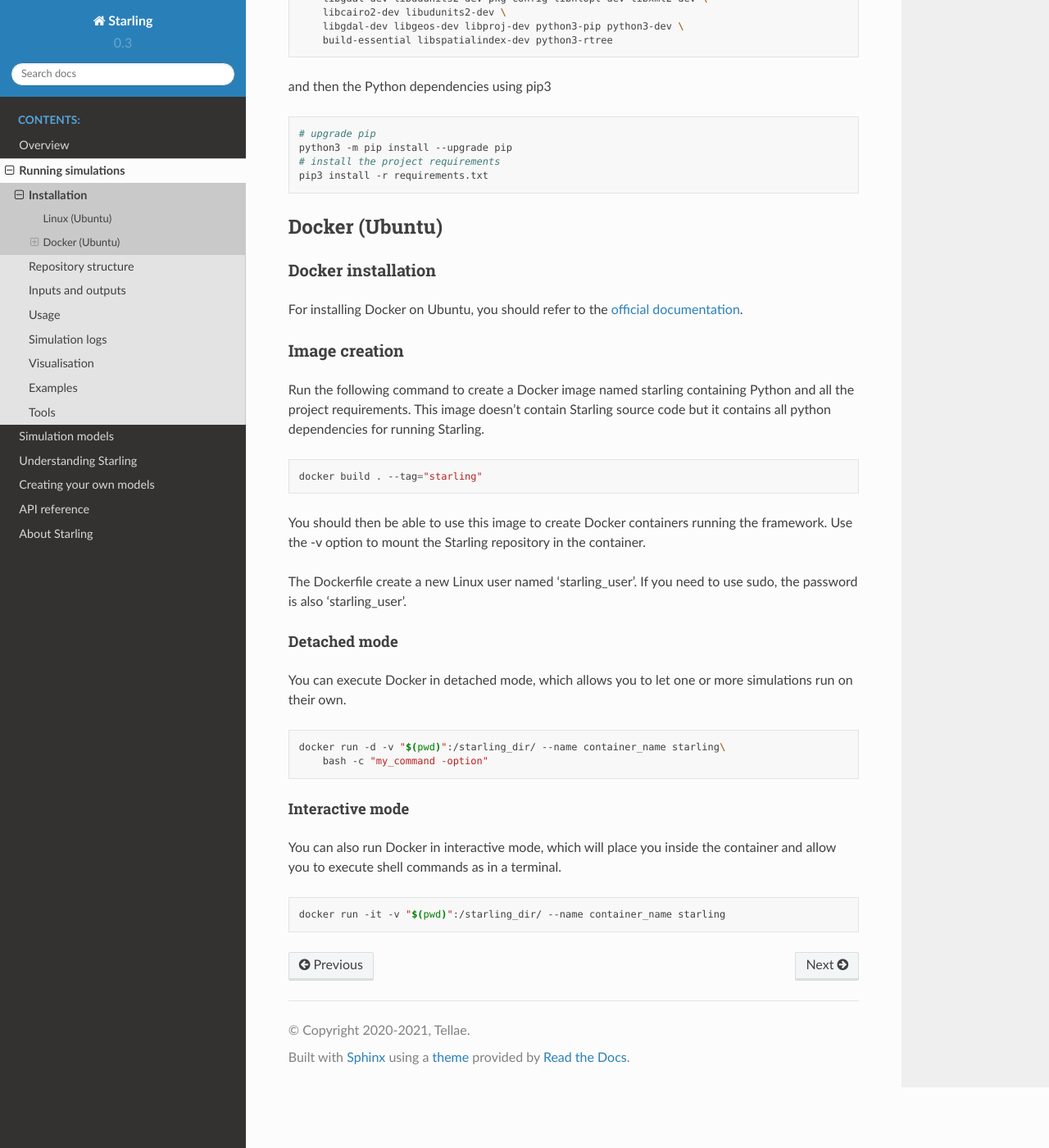
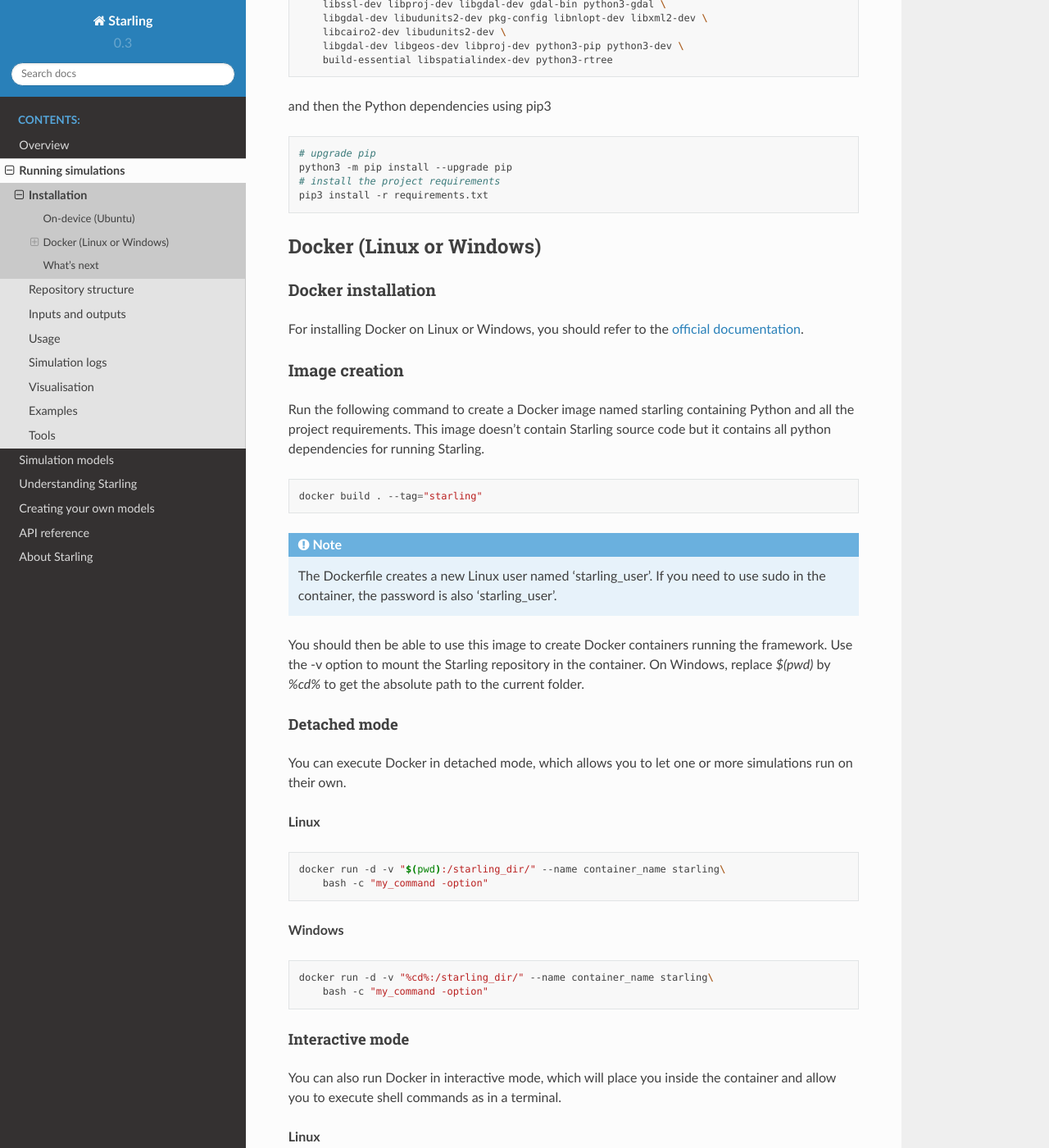
Before and after one commit to tellae/starling, a Sphinx documentation site: the page built from docs/run/install.rst, in a window 1280 px wide and 1400 px high, scrolled down 603 px. Shown: the whole window at 82% size. Built offline with Sphinx 7.4.7 and the Read the Docs theme 2.0.0, drawn with Linux system fonts in a browser that asks for light colours; pages that are not in the unit, such as notebooks, are missing from menus; some of the changed text lies outside the part shown.

Commit message:
feat: added support and doc for running Starling on Windows

```diff
--- a/docs/run/install.rst
+++ b/docs/run/install.rst
@@ -11,12 +11,12 @@ First, you must clone Starling locally from `the github project <https://github.
     git clone https://github.com/tellae/starling.git
 
 Then, you can either install dependencies directly on your Linux or
-use a Docker container.
+use a Docker container (Linux or Windows).
 
 We recommend the Linux installation for development and the Docker installation for running simulations.
 
-Linux (Ubuntu)
-==============
+On-device (Ubuntu)
+==================
 
 This procedure is described for Ubuntu 18.04 or 20.04 with Python 3.6 or higher already installed.
 
@@ -40,14 +40,14 @@ and then the Python dependencies using pip3
     # install the project requirements
     pip3 install -r requirements.txt
 
-Docker (Ubuntu)
-===============
+Docker (Linux or Windows)
+=========================
 
 Docker installation
 -------------------
 
-For installing Docker on Ubuntu, you should refer to the
-`official documentation <https://docs.docker.com/engine/install/ubuntu/>`_.
+For installing Docker on Linux or Windows, you should refer to the
+`official documentation <https://docs.docker.com/engine/install/>`_.
 
 Image creation
 --------------
@@ -61,12 +61,15 @@ for running Starling.
 
     docker build . --tag="starling"
 
+.. note::
+
+    The Dockerfile creates a new Linux user named 'starling_user'.
+    If you need to use sudo in the container, the password is also 'starling_user'.
+
 You should then be able to use this image to create Docker containers
 running the framework. Use the -v option to mount the Starling repository
-in the container.
-
-The Dockerfile create a new Linux user named 'starling_user'. If you need to use sudo,
-the password is also 'starling_user'.
+in the container. On Windows, replace *$(pwd)* by *%cd%* to get the absolute
+path to the current folder.
 
 Detached mode
 +++++++++++++
@@ -74,9 +77,18 @@ Detached mode
 You can execute Docker in detached mode, which allows you to let one
 or more simulations run on their own.
 
+**Linux**
+
 .. code-block:: bash
 
-    docker run -d -v "$(pwd)":/starling_dir/ --name container_name starling\
+    docker run -d -v "$(pwd):/starling_dir/" --name container_name starling\
+        bash -c "my_command -option"
+
+**Windows**
+
+.. code-block:: bash
+
+    docker run -d -v "%cd%:/starling_dir/" --name container_name starling\
         bash -c "my_command -option"
 
 Interactive mode
@@ -85,6 +97,20 @@ Interactive mode
 You can also run Docker in interactive mode, which will place you inside the
 container and allow you to execute shell commands as in a terminal.
 
+**Linux**
+
 .. code-block:: bash
 
-    docker run -it -v "$(pwd)":/starling_dir/ --name container_name starling
+    docker run -it -v "$(pwd):/starling_dir/" --name container_name starling
+
+**Windows**
+
+.. code-block:: bash
+
+    docker run -it -v "%cd%:/starling_dir/" --name container_name starling
+
+What's next
+===========
+
+The next pre-requisite to run a simulation is to understand the repository structure.
+To do so, jump to the :ref:`next section <repository-structure>`.
```
Also changed, not shown: README.md (+13 -15 lines).
